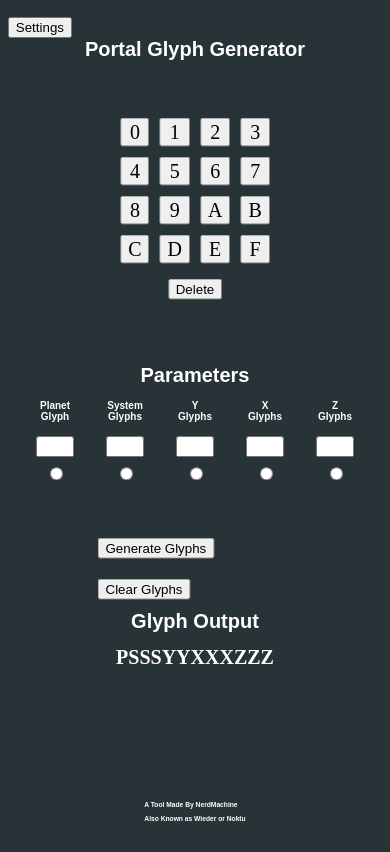
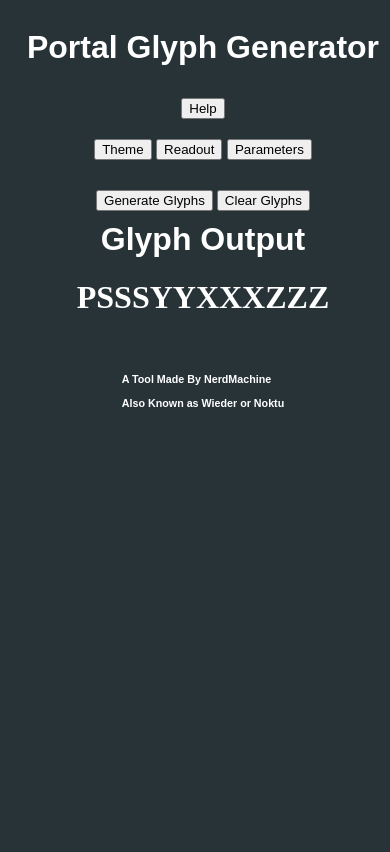
Before and after one commit to NerdMachine0/nms-cpgg, a plain HTML site: page index.html in a window 390 px wide. Drawn offline with Linux system fonts and the light colour scheme; a web font is replaced by a local one.

Commit message:
Update index.html

```diff
--- a/index.html
+++ b/index.html
@@ -7,237 +7,26 @@
         <meta charset="UTF-8" name="viewport" content="width=device-width, initial-scale=1.0">
 
         <style>
-            @media screen and (orientation: portrait) {
+            #everything {
+                display: flex;
+                flex-direction: column;
+                min-height:fit-content;
+                min-width:fit-content;
+                height:100%;
+                width:100%;
+                max-height:100%;
+                max-width:100%;
+                position:absolute;
+            }
+
             header {
+                order: 0;
+
                 font-family: sans-serif;
-                    font-size: x-small;
                 background:rgb(40, 51, 56);
-                    position: fixed;
+                position: static;
                 left: 50%;
                 top: 50px;
-                    transform: translate(-50%, -50%);
-                    margin: 0 auto;
-                }
-
-                .container{
-                    text-wrap: nowrap;
-                }
-
-                body {
-                    font-family: sans-serif;
-                    font-size: x-small;
-                    color:rgb(255, 255, 255);
-                    background:rgb(40, 51, 56);
-                }
-
-                @font-face{
-                    font-family:NMS-Glyphs-Mono;
-                    src:url('assets/fonts/NMS-Glyphs-Mono.ttf');
-                }
-
-                #menu{
-                    font-family: sans-serif;
-                    font-size: x-small;
-                    background:rgb(92, 137, 158);
-                    position: fixed;
-                    left: 25%;
-                    right: 25%;
-                    bottom: 33%;
-                    top: 33%;
-                    height:fit-content;
-                    width:fit-content;
-                    padding-top:20px;
-                    padding-bottom:40px;
-                    padding-left:40px;
-                    padding-right:60px;
-                    margin: 0 auto;
-                }
-
-                #menucontents{
-                    font-family: sans-serif;
-                    font-size: x-small;
-                    background:rgb(92, 137, 158);
-                    position: relative;
-                    max-width:fit-content;
-                    max-height:fit-content;
-                }
-
-                #glyphbuttons{
-                    display: flex;
-                    flex-direction: row;
-                }
-
-                #glyphbuttcontainer{
-                    position: fixed;
-                    left:50%;
-                    top:25%;
-                    transform: translate(-50%, -50%);
-                    margin: 0 auto;
-                    display: flex;
-                    flex-direction: column;
-                }
-
-                #glyphbutt1{
-                    order: 1;
-                    padding-left: 5px;
-                    padding-right: 5px;
-                    display: flex;
-                    flex-direction: column;
-                }
-
-                #glyphbutt2{
-                    order: 2;
-                    padding-left: 5px;
-                    padding-right: 5px;
-                    display: flex;
-                    flex-direction: column;
-                }
-
-                #glyphbutt3{
-                    order: 3;
-                    padding-left: 5px;
-                    padding-right: 5px;
-                    display: flex;
-                    flex-direction: column;
-                }
-
-                #glyphbutt4{
-                    order: 4;
-                    padding-left: 5px;
-                    padding-right: 5px;
-                    display: flex;
-                    flex-direction: column;
-                }
-
-                .glyphbutt{
-                    font-family:NMS-Glyphs-Mono;
-                    font-size:20px;
-                    margin-top: 5px;
-                    margin-bottom: 5px;
-                }
-
-                #glyphs{
-                    display: flex;
-                    flex-direction: column;
-                    align-items: center;
-                    font-family:NMS-Glyphs-Mono;
-                    font-size: x-small;
-                    background:rgb(40, 51, 56);
-                    position: fixed;
-                    left: 50%;
-                    bottom: 10%;
-                    transform: translate(-50%, -50%);
-                    margin: 0 auto;
-                }
-
-                #buttons{
-                    order: 1;
-
-                    background:rgb(40, 51, 56);
-                }
-
-                #glyphtitle{
-                    order: 2;
-
-                    font-family: sans-serif;
-                    font-size: x-small;
-                    background:rgb(40, 51, 56);
-                }
-
-                #glyphoutput{
-                    order: 3;
-                    text-align: center;
-                }
-
-                footer{
-                    font-family: sans-serif;
-                    font-size: x-small;
-                    background:rgb(40, 51, 56);
-                    position: fixed;
-                    left: 50%;
-                    bottom: -20px;
-                    transform: translate(-50%, -50%);
-                    margin: 0 auto;
-                }
-
-                .hidden{
-                    display: none;
-                    visibility: hidden;
-                }
-
-                nav{
-                    font-family: sans-serif;
-                    font-size: x-small;
-                    background:rgb(40, 51, 56);
-                    position: fixed;
-                    left: 2%;
-                    top: 2%;
-                    margin: 0 auto;
-                }
-
-                .parameterinput{
-                    width:30px;
-                }
-
-                #parameters{
-                    display: flex;
-                    flex-direction: row;
-                }
-
-                .parameterbox{
-                    display: flex;
-                    flex-direction: column;
-                    align-items:center;
-                    width:30px;
-                    padding-left:20px;
-                    padding-right:20px;
-                }
-
-                .parametertitle{
-                    text-align:center;
-                    text-wrap: wrap;
-                }
-
-                #parametertitle{
-                    position: fixed;
-                    text-align:center;
-                    left: 50%;
-                    top: 50%;
-                    display: flex;
-                    flex-direction: column;
-                    transform: translate(-50%, -50%);
-                }
-
-                .parameterselection{
-                    margin-top: 10px;
-                }
-
-                #gentitle{
-                    margin-top: 0px;
-                    margin-bottom: 0px;
-                }
-
-                .generate{
-                    margin-top: 10px;
-                    margin-bottom: 10px;
-                }
-
-                .deletebutt{
-                    margin-top:10px;
-                    margin-bottom:10px;
-                    width:fit-content;
-                    align-self: center;
-                }
-            }
-
-            @media screen and (orientation: landscape) {
-                header {
-                    font-family: sans-serif;
-                    background:rgb(40, 51, 56);
-                    position: fixed;
-                    left: 50%;
-                    top: 50px;
-                    transform: translate(-50%, -50%);
                 margin: 0 auto;
             }
 
@@ -257,9 +46,11 @@
             }
 
             #menu{
+                order: 3;
+
                 font-family: sans-serif;
                 background:rgb(92, 137, 158);
-                    position: fixed;
+                position: static;
                 left: 25%;
                 right: 25%;
                 bottom: 33%;
@@ -267,18 +58,57 @@
                 height:fit-content;
                 width:fit-content;
                 padding-top:20px;
-                    padding-bottom:40px;
-                    padding-left:40px;
+                padding-bottom:80px;
+                padding-left:60px;
                 padding-right:60px;
                 max-width:960px;
                 max-height:360px;
-                    margin: 0 auto;
+                margin: 10px auto;
+            }
+
+            #help {
+                order: 2;
+
+                font-family: sans-serif;
+                background:rgb(92, 137, 158);
+                position: static;
+                left: 25%;
+                right: 25%;
+                bottom: 33%;
+                top: 33%;
+                height:fit-content;
+                width:fit-content;
+                padding-top:20px;
+                padding-bottom:80px;
+                padding-left:60px;
+                padding-right:60px;
+                max-width:960px;
+                max-height:360px;
+                margin: 10px auto;
+            }
+
+            #helpcontents{
+                display: flex;
+                flex-direction: column;
+                align-items: center;
+                align-self: center;
+
+                font-family: sans-serif;
+                background:rgb(92, 137, 158);
+                position: static;
+                max-width:fit-content;
+                max-height:fit-content;
             }
 
             #menucontents{
+                display: flex;
+                flex-direction: column;
+                align-items: center;
+                align-self: center;
+
                 font-family: sans-serif;
                 background:rgb(92, 137, 158);
-                    position: relative;
+                position: static;
                 max-width:fit-content;
                 max-height:fit-content;
             }
@@ -289,10 +119,11 @@
             }
 
             #glyphbuttcontainer{
-                    position: fixed;
+                order: 0;
+
+                position: static;
                 left:50%;
                 top:25%;
-                    transform: translate(-50%, -50%);
                 margin: 0 auto;
                 display: flex;
                 flex-direction: column;
@@ -338,15 +169,17 @@
             }
 
             #glyphs{
+                order: 4;
+
                 display: flex;
                 flex-direction: column;
                 align-items: center;
                 font-family:NMS-Glyphs-Mono;
                 background:rgb(40, 51, 56);
-                    position: fixed;
+                position: static;
                 left: 50%;
                 bottom: 10%;
-                    transform: translate(-50%, -50%);
+                padding: 10px;
                 margin: 0 auto;
             }
 
@@ -369,12 +202,13 @@
             }
 
             footer{
+                order: 6;
+
                 font-family: sans-serif;
                 background:rgb(40, 51, 56);
-                    position: fixed;
+                position: static;
                 left: 50%;
                 bottom: 0px;
-                    transform: translate(-50%, -50%);
                 margin: 0 auto;
             }
 
@@ -383,10 +217,21 @@
                 visibility: hidden;
             }
 
+            .help{
+                display: none;
+                visibility: hidden;
+            }
+
             nav{
+                order: 1;
+
+                display: flex;
+                flex-direction: column;
+                align-items: center;
+
                 font-family: sans-serif;
                 background:rgb(40, 51, 56);
-                    position: fixed;
+                position: static;
                 left: 2%;
                 top: 2%;
                 margin: 0 auto;
@@ -399,6 +244,7 @@
             #parameters{
                 display: flex;
                 flex-direction: row;
+                align-self: center;
             }
 
             .parameterbox{
@@ -416,13 +262,14 @@
             }
 
             #parametertitle{
-                    position: fixed;
+                order: 1;
+
+                position: static;
                 text-align:center;
                 left: 50%;
                 top: 50%;
                 display: flex;
                 flex-direction: column;
-                    transform: translate(-50%, -50%);
             }
 
             .parameterselection{
@@ -445,6 +292,15 @@
                 width:fit-content;
                 align-self: center;
             }
+
+            #topbutts{
+                align-items: center;
+                padding: 10px;
+            }
+
+            #bottombutts{
+                align-items: center;
+                padding: 10px;
             }
         </style>
 
@@ -464,11 +320,11 @@
                             var control4 = document.getElementById('xglyphs');
                             var control5 = document.getElementById('zglyphs');
 
-                            var control1text = control1.value;
-                            var control2text = control2.value;
-                            var control3text = control3.value;
-                            var control4text = control4.value;
-                            var control5text = control5.value;
+                            var control1text = control1.value.toUpperCase();
+                            var control2text = control2.value.toUpperCase();
+                            var control3text = control3.value.toUpperCase();
+                            var control4text = control4.value.toUpperCase();
+                            var control5text = control5.value.toUpperCase();
 
 
 
@@ -532,14 +388,82 @@
 
                 });
 
+                var readoutmode = -1;
 
-            } catch (error) {
-                console.error(error);
+                function toggleReadout() {
+                    // Switch Readout
+                    switch (readoutmode) {
+                        case (-1):
+                            readoutmode = 1;
+                            break;
+                        case (0):
+                            readoutmode = 1;
+                            break;
+                        case (1):
+                            readoutmode = 2;
+                            break;
+                        case (2):
+                            readoutmode = 3;
+                            break;
+                        case (3):
+                            readoutmode = 4;
+                            break;
+                        case (4):
+                            readoutmode = 0;
+                            break;
+                        default:
+                            readoutmode = 0;
+                            break;
                     }
-            function toggleMenu() {
+
+                    // Set Elements to Change
+                    var change1 = document.getElementById("glyphs");
+                    var change2 = document.getElementsByClassName("glyphbutt");
+                    var change2arr = Array.from(change2);
+
+                    // Apply Readout
+                    switch (readoutmode) {
+                        case 0:
+                            // Glyphs Icon
+                            change1.style.fontFamily = "NMS-Glyphs-Mono";
+                            change2arr.forEach(element => {element.style.fontFamily = "NMS-Glyphs-Mono";});
+                            break;
+                        case 1:
+                            // Glyphs Text
+                            change1.style.fontFamily = "sans-serif";
+                            change2arr.forEach(element => {element.style.fontFamily = "sans-serif";});
+                            break;
+                        case 2:
+                            // Galactic Coords
+                            break;
+                        case 3:
+                            // Glyphs Icon and Galactic Coords
+                            change1.style.fontFamily = "NMS-Glyphs-Mono";
+                            change2arr.forEach(element => {element.style.fontFamily = "NMS-Glyphs-Mono";});
+                            break;
+                        case 4:
+                            // Glyphs Text and Galactic Coords
+                            change1.style.fontFamily = "sans-serif";
+                            change2arr.forEach(element => {element.style.fontFamily = "sans-serif";});
+                            break;
+                    }
+                    console.log(readoutmode.toString());
+                }
+
+                function toggleTheme() {
+
+                }
+
+                function toggleParams() {
                     var menu = document.getElementById("menu");
 
                     menu.classList.toggle("hidden")
+                }
+
+                function toggleHelp() {
+                    var help = document.getElementById("help");
+
+                    help.classList.toggle("help")
                 }
 
                 function insertGlyph(toinsert) {
@@ -607,15 +531,25 @@
                         document.getElementById('zglyphs').value = string.slice(0,string.length - 1);
                     }
                 }
+            } catch (error) {
+                console.error(error);
+            }
         </script>
 
     </head>
 
     <body>
+        <div id="everything">
             <nav>
-            <button onclick="toggleMenu()">Settings</button>
+                <div id="topbutts">
+                    <button onclick="toggleHelp()">Help</button>
+                </div>
+                <div id="bottombutts">
+                    <button onclick="toggleTheme()">Theme</button>
+                    <button onclick="toggleReadout()">Readout</button>
+                    <button onclick="toggleParams()">Parameters</button>
+                </div>
             </nav>
-
             <header>
                 <div class="container">
 
@@ -624,6 +558,29 @@
                 </div>
             </header>
 
+            <div id="glyphs">
+                <div id="glyphoutput">
+                    <h1 id="tochange">011122333444</h1>
+                </div>
+                <div id="glyphtitle">
+                    <h1 id="gentitle">Glyph Output</h1>
+                </div>
+                <div id="buttons">
+                    <button class="generate">Generate Glyphs</button>
+                    <button class="generate">Clear Glyphs</button>
+                </div>
+            </div>
+
+            <div id="help" class="help">
+                <div id="helpcontents">
+                    <p>
+                        test sentence.
+                    </p>
+                </div>
+            </div>
+
+            <div id="menu" class="hidden">
+                <div id="menucontents">
                     <div id="glyphbuttcontainer">
                         <div id="glyphbuttons">
                             <div id="glyphbutt1">
@@ -653,7 +610,6 @@
                         </div>
                         <button class="deletebutt" onclick="removeGlyph()">Delete</button>
                     </div>
-
                     <div id="parametertitle">
                         <h1 id="gentitle">Parameters</h1>
                         <div id="parameters">
@@ -684,40 +640,12 @@
                             </div>
                         </div>
                     </div>
-
-        <div id="glyphs">
-            <div id="glyphoutput">
-                <h1 id="tochange">011122333444</h1>
-            </div>
-            <div id="glyphtitle">
-                <h1 id="gentitle">Glyph Output</h1>
-            </div>
-            <div id="buttons">
-                <button class="generate">Generate Glyphs</button>
-                <button class="generate">Clear Glyphs</button>
-            </div>
-        </div>
-
-        <div id="menu" class="hidden">
-            <div id="menucontents">
-                <h3>Theme</h3>
-                <input type="radio" name="theme">light</input>
-                <input type="radio" name="theme">dark</input>
-                <input type="radio" name="theme">black</input>
-
-                <h3>Glyph Readout</h3>
-                <input type="radio" name="inputtype">glyphs</input>
-                <input type="radio" name="inputtype">hex</input>
-
-                <h3>Parameters Visible</h3>
-                <input type="radio" name="paramvis">true</input>
-                <input type="radio" name="paramvis">false</input>
                 </div>
             </div>
 
             <footer>
                 <h6>A Tool Made By NerdMachine<br><br>Also Known as Wieder or Noktu</h6>
             </footer>
-
+        </div>
     </body>
 </html>
```
Lines whose indentation alone changed are shown as unchanged.
